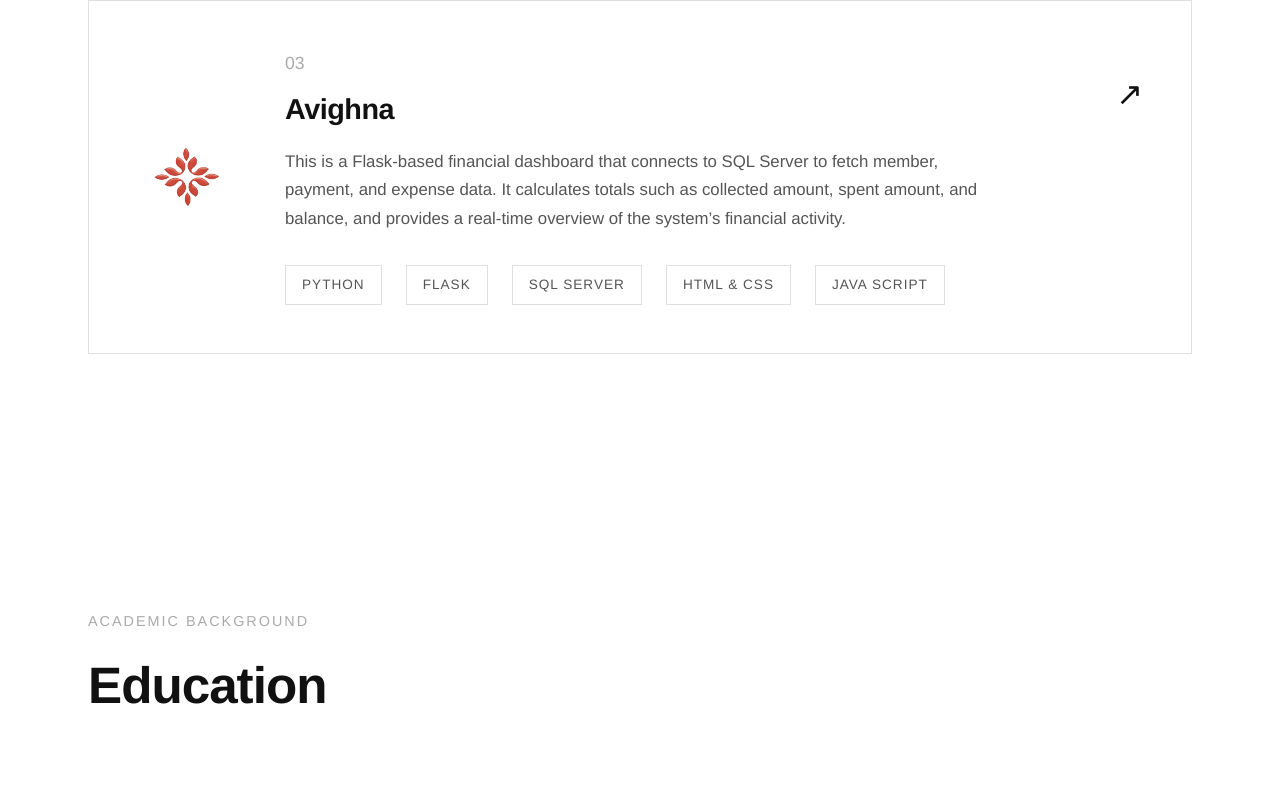
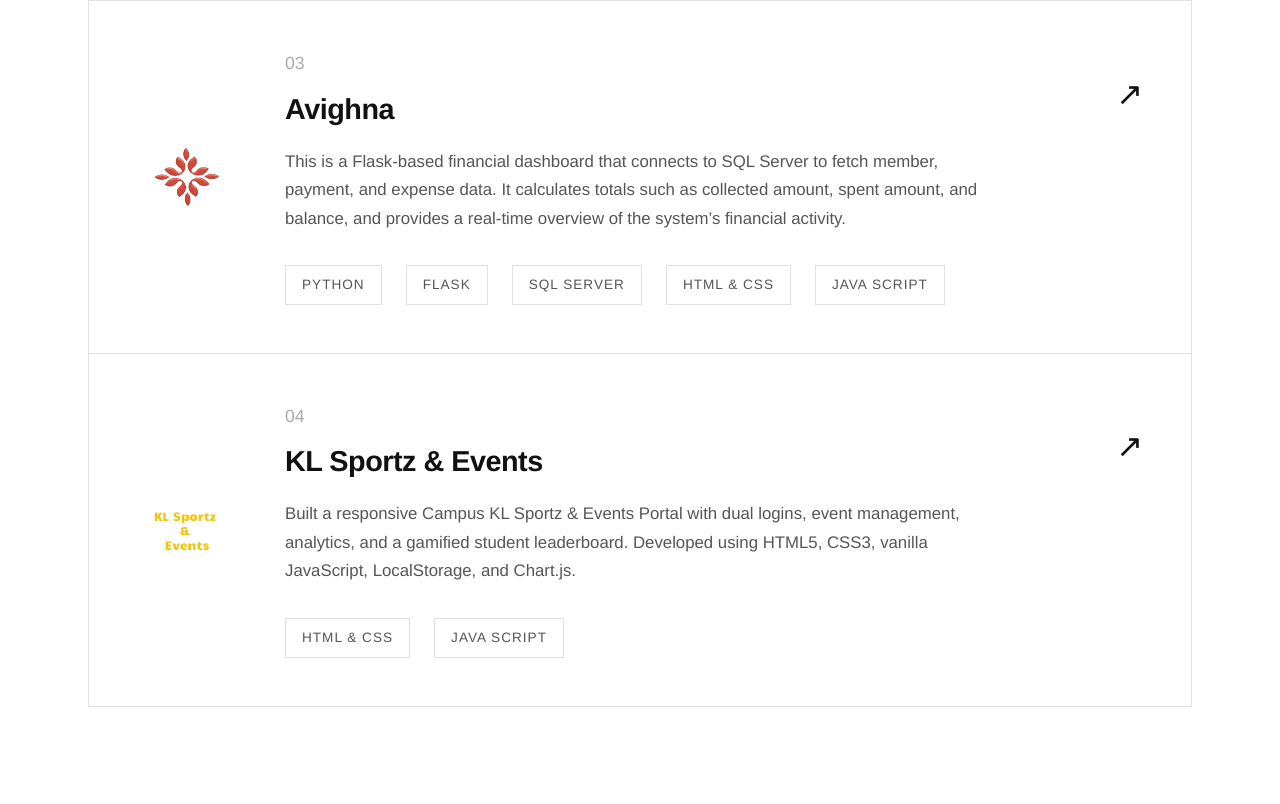
Before and after one commit to nithishpothuru/My_Portfolio, a plain HTML site: page index.html in a window 1280 px wide. Shown: the part 3655-4459 px from the top of the page. Drawn offline with nearby package versions, Linux system fonts and the light colour scheme.

Commit message:
Add files via upload

```diff
--- a/index.html
+++ b/index.html
@@ -78,6 +78,7 @@
                                 <div class="project-number">01</div>
                                 <h3 class="project-title">JB Portals — Internship</h3>
                             </div>
+                            <div class="education-period">Nov, 2024 - Present</div>
                             <!-- <a href="https://www.chit.money/" target="_blank" class="project-arrow-link">
                                 <div class="project-arrow">↗</div> </a> -->
                         </div>
@@ -170,6 +171,30 @@
                             <span class="tag">Python</span>
                             <span class="tag">Flask</span>
                             <span class="tag">SQl Server</span>
+                            <span class="tag">HTML & CSS</span>
+                            <span class="tag">Java Script</span>
+                        </div>
+                    </div>
+                </div>
+            </div>
+
+            <div class="project-item" data-aos="fade-up" data-aos-duration="600" data-aos-delay="300">
+                <div class="project-content-wrapper">
+                    <div class="project-image">
+                        <img src="images\KL sportz.png" alt="Automatic Message Sender Logo">
+                    </div>
+                    <div class="project-details">
+                        <div class="project-header">
+                            <div>
+                                <div class="project-number">04</div>
+                                <h3 class="project-title">KL Sportz & Events</h3>
+                            </div>
+                            <a href="https://guileless-fox-7226c2.netlify.app/" target="_blank" class="project-arrow-link">
+                                <div class="project-arrow">↗</div>
+                            </a>
+                        </div>
+                        <p class="project-desc">Built a responsive Campus KL Sportz & Events Portal with dual logins, event management, analytics, and a gamified student leaderboard. Developed using HTML5, CSS3, vanilla JavaScript, LocalStorage, and Chart.js.</p>
+                        <div class="project-tags">
                             <span class="tag">HTML & CSS</span>
                             <span class="tag">Java Script</span>
                         </div>
```
Also changed, not shown: images/KL sportz.png (added).
